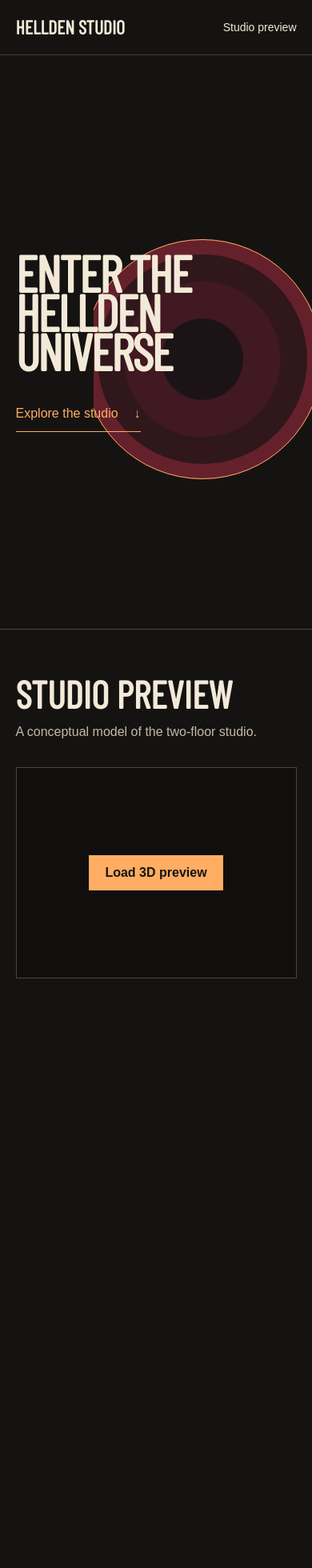
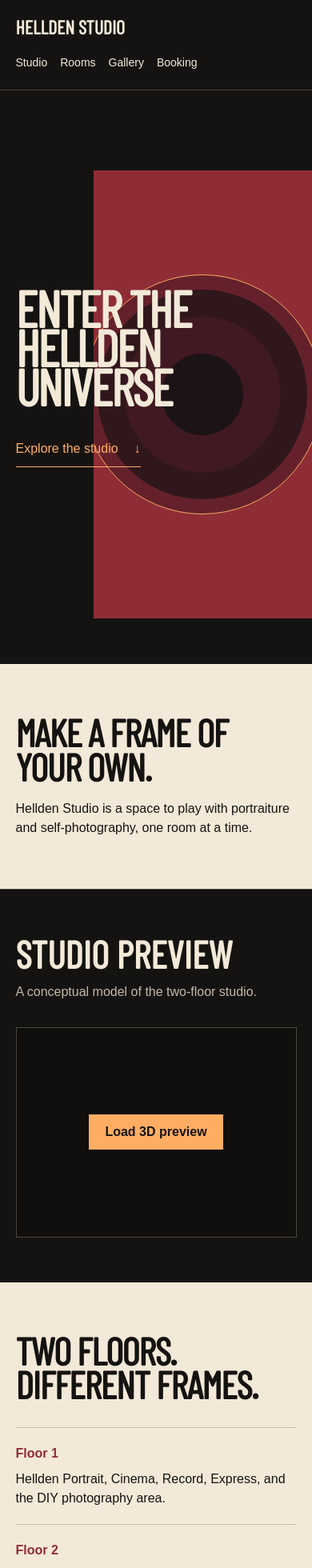
Before and after one commit to riskaameliya/helldenstudio, a Next.js app: page / in a window 390 px wide. Shown: the top 1960 px of the page at 80% size. Before the commit the page ends 1279 px from the top, so only its background shows below. Built offline with nearby package versions, Linux system fonts and the light colour scheme.

Commit message:
feat: complete landing page with manifesto, studio overview, gallery, booking section, and responsive navigation

```diff
--- a/src/app/globals.css
+++ b/src/app/globals.css
@@ -15,3 +15,12 @@ body {
 .site-gutter {
   padding-inline: var(--page-gutter);
 }
+
+.editorial-title {
+  font-family: var(--font-display);
+  font-size: clamp(3rem, 7vw, 7rem);
+  font-weight: 700;
+  line-height: 0.88;
+  letter-spacing: -0.025em;
+  text-transform: uppercase;
+}
--- a/src/app/layout.tsx
+++ b/src/app/layout.tsx
@@ -2,6 +2,7 @@ import type { Metadata } from "next";
 import "@fontsource/barlow-condensed/latin-700.css";
 import "@fontsource-variable/inter/wght.css";
 import { SiteHeader } from "@/components/layout/site-header";
+import { SiteFooter } from "@/components/layout/site-footer";
 import { site } from "@/config/site";
 import "./globals.css";
 
@@ -15,9 +16,10 @@ export default function RootLayout({
 }: Readonly<{ children: React.ReactNode }>) {
   return (
     <html lang="en">
-      <body>
+      <body id="top">
         <SiteHeader />
         {children}
+        <SiteFooter />
       </body>
     </html>
   );
--- a/src/app/page.tsx
+++ b/src/app/page.tsx
@@ -1,4 +1,7 @@
-import { studioPreviewId } from "@/config/navigation";
+import { BookingSection } from "@/features/booking/booking-section";
+import { EditorialGallery } from "@/features/gallery/editorial-gallery";
+import { RoomIntroduction } from "@/features/room-experience/room-introduction";
+import { sectionIds } from "@/config/navigation";
 import { Hero } from "@/features/hero/hero";
 import { StudioPreview } from "@/features/studio-anatomy";
 
@@ -6,8 +9,19 @@ export default function Home() {
   return (
     <main id="main" tabIndex={-1}>
       <Hero />
+      <section aria-labelledby="manifesto-title" className="bg-paper text-ink">
+        <div className="site-gutter mx-auto max-w-screen-2xl py-16 md:py-24">
+          <h2 id="manifesto-title" className="editorial-title max-w-[16ch]">
+            Make a frame of your own.
+          </h2>
+          <p className="mt-5 max-w-prose">
+            Hellden Studio is a space to play with portraiture and
+            self-photography, one room at a time.
+          </p>
+        </div>
+      </section>
       <section
-        id={studioPreviewId}
+        id={sectionIds.studio}
         aria-labelledby="preview-title"
         className="site-gutter mx-auto max-w-screen-2xl border-t border-paper/25 py-14 sm:py-20"
       >
@@ -22,6 +36,9 @@ export default function Home() {
         </p>
         <StudioPreview />
       </section>
+      <RoomIntroduction />
+      <EditorialGallery />
+      <BookingSection />
     </main>
   );
 }
--- /dev/null
+++ b/src/components/layout/site-footer.tsx
@@ -0,0 +1,20 @@
+import { site } from "@/config/site";
+
+export function SiteFooter() {
+  return (
+    <footer className="border-t border-paper/20">
+      <div className="site-gutter mx-auto flex max-w-screen-2xl flex-wrap items-center justify-between gap-x-6 py-5">
+        <p className="font-display text-2xl font-bold uppercase">{site.name}</p>
+        <a
+          href="#top"
+          className="inline-flex min-h-11 items-center text-sm hover:text-amber"
+        >
+          Back to top{" "}
+          <span aria-hidden="true" className="ml-2">
+            ↑
+          </span>
+        </a>
+      </div>
+    </footer>
+  );
+}
--- a/src/components/layout/site-header.tsx
+++ b/src/components/layout/site-header.tsx
@@ -11,7 +11,7 @@ export function SiteHeader() {
       >
         Skip to content
       </a>
-      <div className="site-gutter mx-auto flex max-w-screen-2xl items-center justify-between gap-4 py-3">
+      <div className="site-gutter mx-auto flex max-w-screen-2xl flex-wrap items-start justify-between gap-x-6 sm:items-center py-3">
         <Link
           className="flex min-h-11 items-center font-display text-2xl font-bold uppercase"
           href="/"
@@ -19,7 +19,7 @@ export function SiteHeader() {
           {site.name}
         </Link>
         <nav aria-label="Main navigation">
-          <ul>
+          <ul className="flex flex-wrap gap-x-4 sm:gap-x-8">
             {navigation.map(({ label, href }) => (
               <li key={href}>
                 <a
--- a/src/config/navigation.ts
+++ b/src/config/navigation.ts
@@ -1,5 +1,13 @@
-export const studioPreviewId = "studio-preview";
+export const sectionIds = {
+  studio: "studio-preview",
+  rooms: "rooms",
+  gallery: "gallery",
+  booking: "booking",
+} as const;
 
 export const navigation = [
-  { label: "Studio preview", href: `#${studioPreviewId}` },
+  { label: "Studio", href: `/#${sectionIds.studio}` },
+  { label: "Rooms", href: `/#${sectionIds.rooms}` },
+  { label: "Gallery", href: `/#${sectionIds.gallery}` },
+  { label: "Booking", href: `/#${sectionIds.booking}` },
 ];
--- /dev/null
+++ b/src/features/booking/booking-section.tsx
@@ -0,0 +1,18 @@
+import { sectionIds } from "@/config/navigation";
+
+export function BookingSection() {
+  return (
+    <section
+      id={sectionIds.booking}
+      aria-labelledby="booking-title"
+      className="bg-oxblood"
+    >
+      <div className="site-gutter mx-auto grid max-w-screen-2xl gap-5 py-16 md:grid-cols-2 md:items-end md:py-24">
+        <h2 id="booking-title" className="editorial-title">
+          Book a session
+        </h2>
+        <p>Booking details are coming soon.</p>
+      </div>
+    </section>
+  );
+}
--- /dev/null
+++ b/src/features/gallery/editorial-gallery.tsx
@@ -0,0 +1,20 @@
+import { sectionIds } from "@/config/navigation";
+
+export function EditorialGallery() {
+  return (
+    <section
+      id={sectionIds.gallery}
+      aria-labelledby="gallery-title"
+      className="bg-paper text-ink"
+    >
+      <div className="site-gutter mx-auto max-w-screen-2xl pb-16 md:pb-24">
+        <div className="grid gap-5 border-t border-ink/25 pt-8 md:grid-cols-2 md:items-end">
+          <h2 id="gallery-title" className="editorial-title">
+            Studio gallery
+          </h2>
+          <p>Studio photography is coming soon.</p>
+        </div>
+      </div>
+    </section>
+  );
+}
--- a/src/features/hero/hero.tsx
+++ b/src/features/hero/hero.tsx
@@ -1,4 +1,4 @@
-import { studioPreviewId } from "@/config/navigation";
+import { sectionIds } from "@/config/navigation";
 import styles from "./hero.module.css";
 
 export function Hero() {
@@ -12,7 +12,7 @@ export function Hero() {
           <span>Enter the</span> <span>Hellden</span> <span>Universe</span>
         </h1>
         <a
-          href={`#${studioPreviewId}`}
+          href={`#${sectionIds.studio}`}
           className="mt-8 inline-flex min-h-11 items-center gap-5 border-b border-amber py-2 text-amber hover:text-paper"
         >
           Explore the studio <span aria-hidden="true">↓</span>
--- /dev/null
+++ b/src/features/room-experience/room-introduction.tsx
@@ -0,0 +1,30 @@
+import { sectionIds } from "@/config/navigation";
+
+export function RoomIntroduction() {
+  return (
+    <section
+      id={sectionIds.rooms}
+      aria-labelledby="rooms-title"
+      className="bg-paper text-ink"
+    >
+      <div className="site-gutter mx-auto grid max-w-screen-2xl gap-8 py-16 md:grid-cols-2 md:py-24">
+        <h2 id="rooms-title" className="editorial-title">
+          Two floors. Different frames.
+        </h2>
+        <dl className="divide-y divide-ink/20 border-y border-ink/20">
+          <div className="py-5">
+            <dt className="mb-2 font-semibold text-oxblood">Floor 1</dt>
+            <dd>
+              Hellden Portrait, Cinema, Record, Express, and the DIY photography
+              area.
+            </dd>
+          </div>
+          <div className="py-5">
+            <dt className="mb-2 font-semibold text-oxblood">Floor 2</dt>
+            <dd>DIY Self Photo and Customizable Self Photo Portrait.</dd>
+          </div>
+        </dl>
+      </div>
+    </section>
+  );
+}
```
Also changed, not shown: 1 other file (tests, documents, lock files or other folders).
